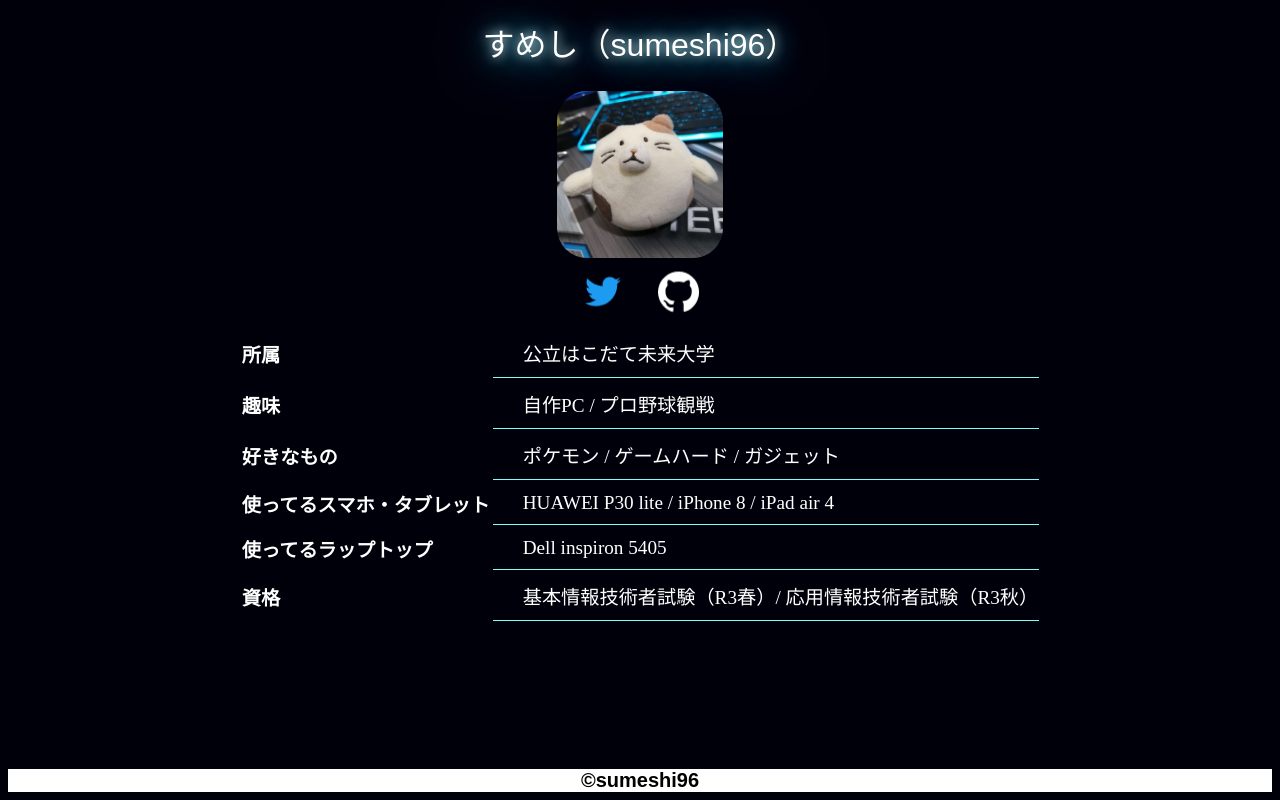
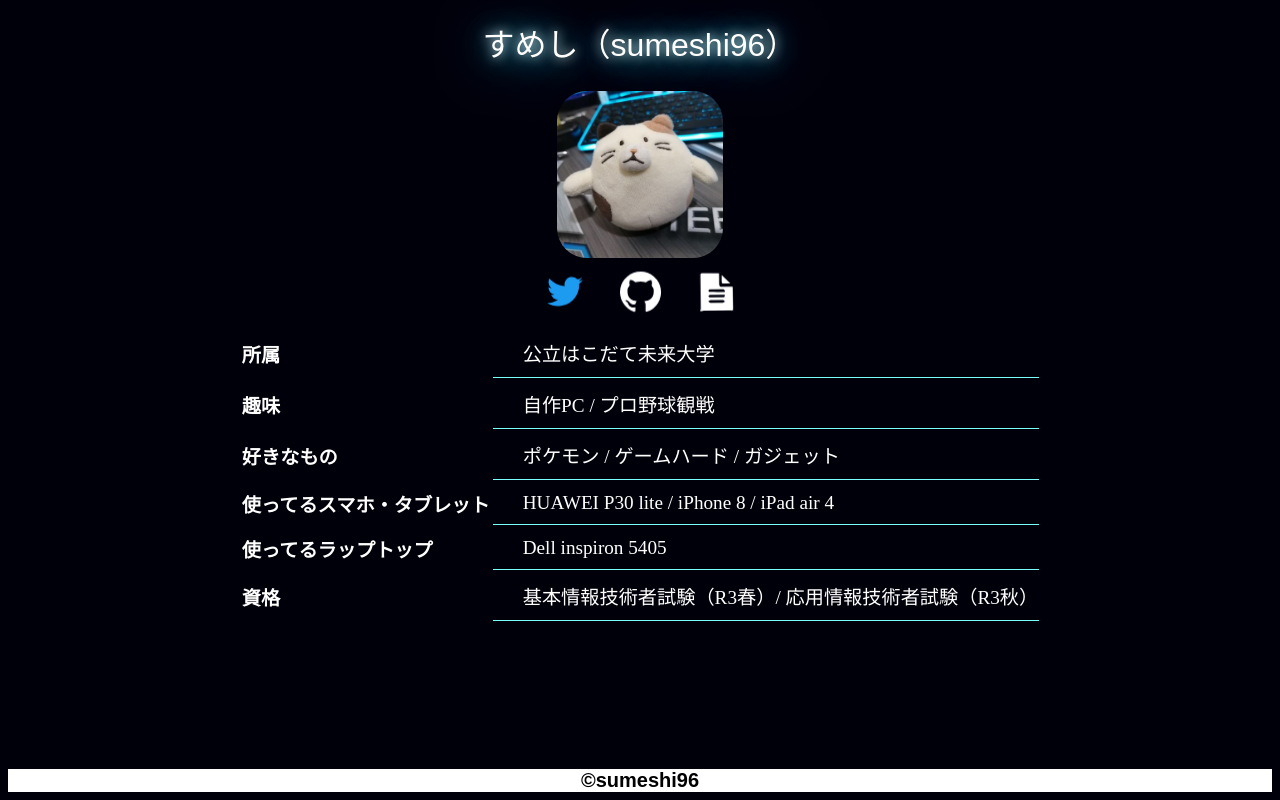
Before and after one commit to sumeshi96/sumeshi-homepage, a plain HTML site: page index.html in a window 1280 px wide. Shown: the part 866-1666 px from the top of the page. Drawn offline with Linux system fonts and the light colour scheme; a web font is replaced by a local one.

Commit message:
ver.1.2 add hackmd-icon

```diff
--- a/index.html
+++ b/index.html
@@ -23,7 +23,7 @@
         <h2>すめし（sumeshi96）</h2>
         <img src="/image/mikerou.jpg" alt="プロフィール画像" class="profile-picture">
         <div class="link-segment">
-            <a href="https://twitter.com/Sumeshi96_FUN" class="link">
+            <a href="https://twitter.com/Sumeshi96_FUN" class="link" title="Twitter">
                 <svg class="twitter-icon" version="1.1" id="Logo" xmlns="http://www.w3.org/2000/svg"
                     xmlns:xlink="http://www.w3.org/1999/xlink" x="0px" y="0px" viewBox="-55 -70 348 350"
                     style="enable-background:new 0 0 248 204;" xml:space="preserve">
@@ -40,7 +40,7 @@
             </a>
 
 
-            <a href="https://github.com/sumeshi96" class="link">
+            <a href="https://github.com/sumeshi96" class="link" title="github">
                 <svg class="github-icon" xmlns="http://www.w3.org/2000/svg" viewBox="-4 -4 40 40"
                     style="enable-background:new 0 0 50 50">
                     <g id="レイヤー_2" data-name="レイヤー 2">
@@ -55,7 +55,26 @@
                     </g>
                 </svg>
             </a>
+            <a href="https://hackmd.io/@sumeshi96" class="link" title="HackMD">
+                <svg class="hackmd-icon" xmlns="http://www.w3.org/2000/svg" viewBox="-18 -13 100 100"
+                    style="enable-background:new 0 0 50 50">
+                    <g id="レイヤー_2" data-name="レイヤー 2">
+                        <g id="レイヤー_1-2" data-name="レイヤー 1">
+                            <path class="cls-1"
+                                d="M3.09,74.9c-1.27-.26-3.6,1.08-3-2a8,8,0,0,0,1-2.53Q1.07,36.21,1,2.05L3,0,37.9.21c0,7.1.13,14.21,0,21.32-.07,4,1.7,5.61,5.64,5.57,
+                                    6.77-.09,13.54.07,20.31.12l.8.82Q64.85,50,65,72l-1.35,2.5A18.43,18.43,0,0,0,60.75,74Q33.53,73.93,6.32,74A12.33,12.33,0,0,0,3.09,74.9ZM32.62,58.79c4.14,0,8.31.22,
+                                    12.43-.12,1.34-.11,2.57-1.65,3.85-2.53-1.2-.94-2.38-2.66-3.61-2.69q-12.67-.36-25.37,0c-1.3,0-2.57,1.62-3.85,2.49,1.37,1,2.68,2.61,4.12,2.74C24.3,59,28.47,58.8,
+                                    32.62,58.79ZM48.35,37.27l1.26-1.59c-1.24-1.24-2.44-3.49-3.72-3.54-9-.31-17.92-.25-26.87,0-1,0-2,1.64-2.93,2.52,1,.88,2,2.52,3,2.54C28.82,37.34,38.59,37.27,48.35,
+                                    37.27Zm.22,5.45c-9.91,0-19.68-.08-29.43.11-1,0-2,1.62-3.05,2.49,1.11.9,2.2,2.55,3.34,2.58,8.45.22,16.92.05,25.38.16C48.13,48.11,49.45,46.81,48.57,42.72Z" />
+                            <path class="cls-2"
+                                d="M59.89,20.81c-4.14,0-9.86.07-15.56-.13-.49,0-1.3-1.8-1.33-2.79-.13-5.08-.06-10.18-.06-14Z" />
+                        </g>
+                    </g>
+                </svg>
+            </a>
         </div>
+
+
 
         <table class="profile">
             <tr>
--- a/style.css
+++ b/style.css
@@ -159,6 +159,30 @@ h2{
     transition:0.5s ease-in-out;
 }
 
+
+.github-icon:hover{
+    display:inline-block;
+    fill:#000000;
+    fill-rule: evenodd;
+    background-color:#fff;
+    background-size:200%;
+    border-radius:7px;
+}
+
+.hackmd-icon{
+    fill:#fff;
+    animation:fuwa-inv 3s infinite ease-in-out .8s alternate;
+    transition:0.5s ease-in-out;
+}
+
+.hackmd-icon:hover{
+    display:inline-block;
+    fill:#000000;
+    background-color:#fff;
+    background-size:200%;
+    border-radius:7px;
+}
+
 @keyframes fuwa{
     0%{
         transform:translate(0,0)rotate(-7deg);
@@ -182,16 +206,6 @@ h2{
         transform:translate(0,0)rotate(-7deg);
     }
 }
-
-.github-icon:hover{
-    display:inline-block;
-    fill:#000000;
-    fill-rule: evenodd;
-    background-color:#fff;
-    background-size:200%;
-    border-radius:7px;
-}
-
 
 
 .profile{
```
